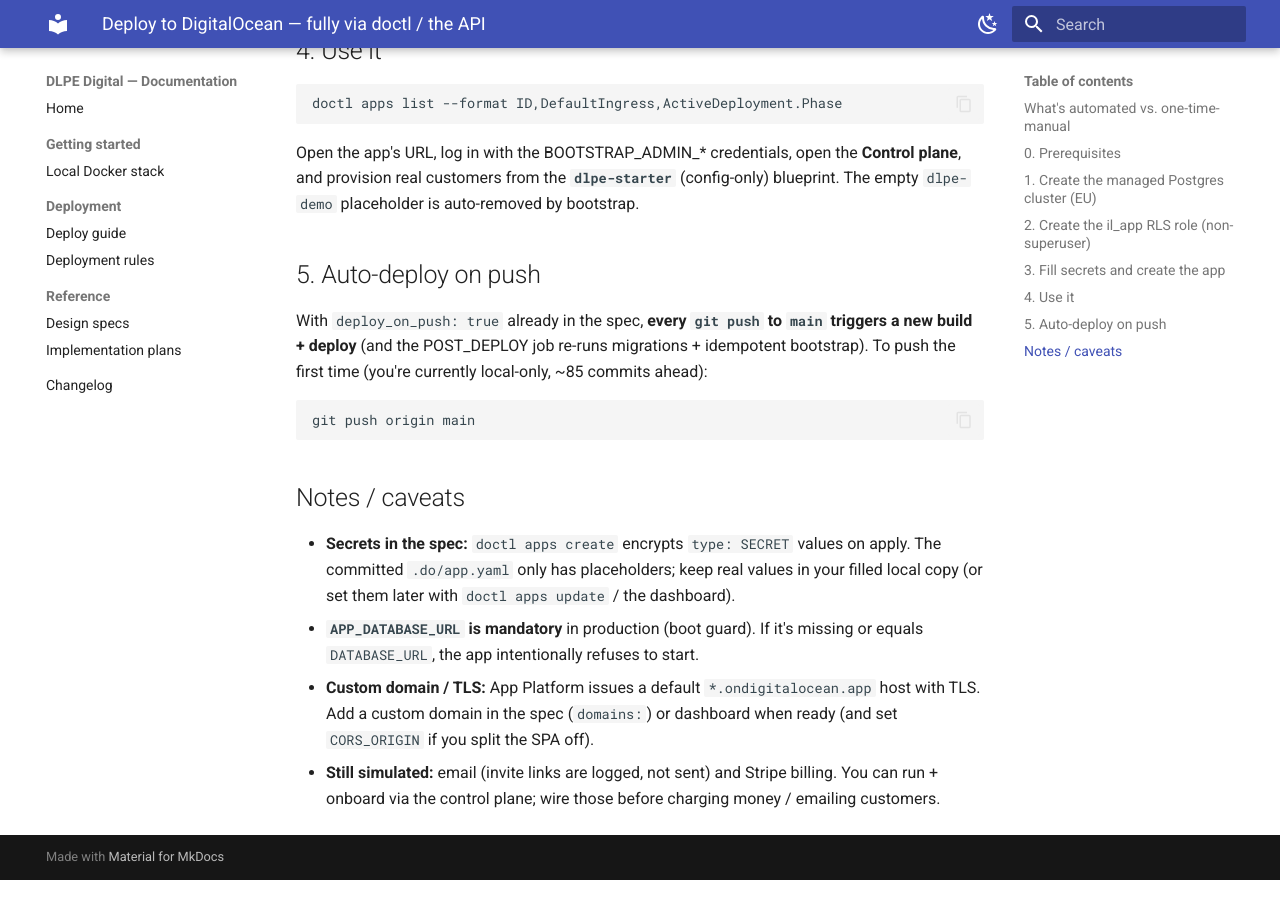
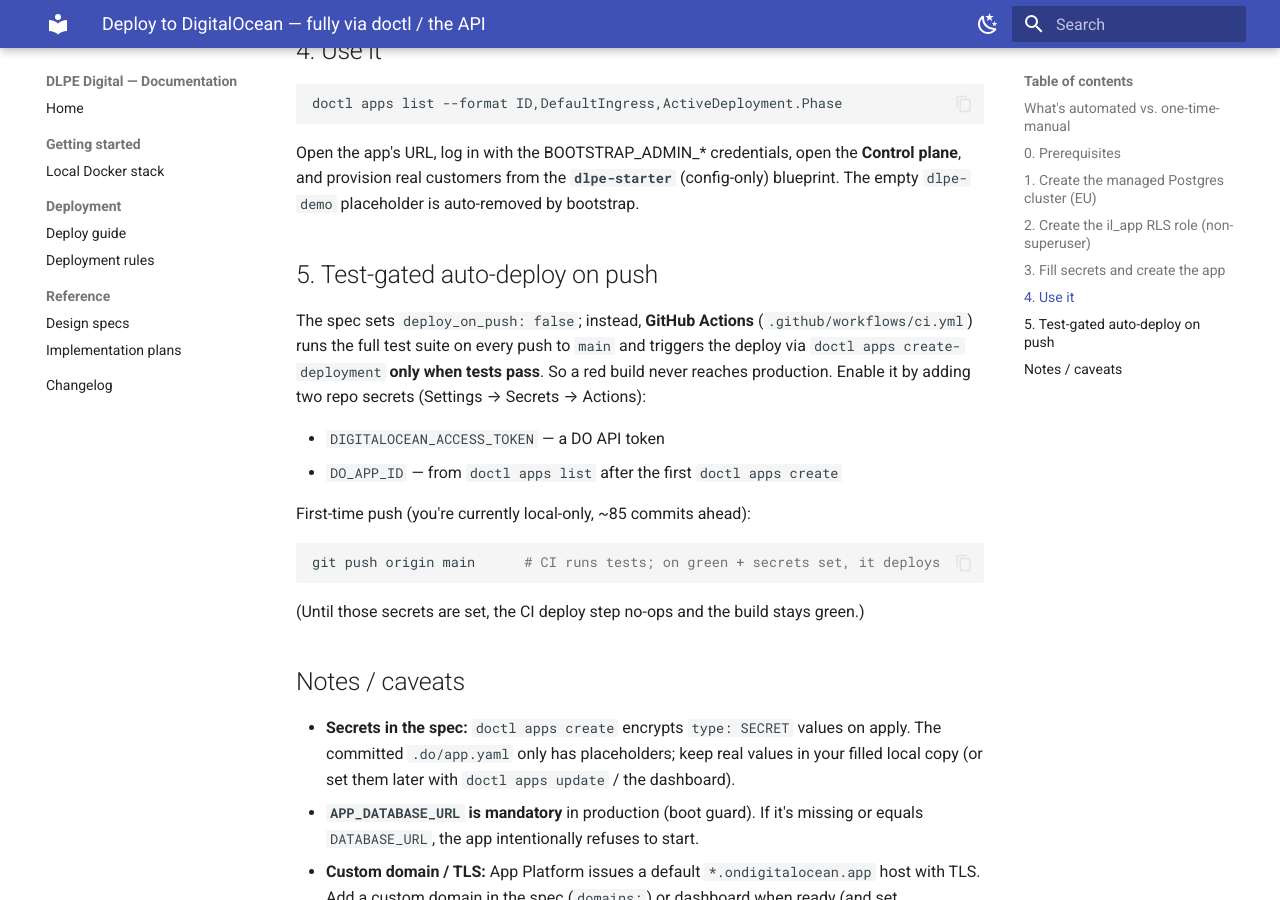
Before and after one commit to DLPE-Group/DLPE-Digital, an MkDocs documentation site: the page built from docs/DEPLOY-DIGITALOCEAN.md, in a window 1280 px wide and 900 px high, scrolled down 1975 px. Built offline with MkDocs 1.6.1 and Material for MkDocs 9.7.7, drawn with Linux system fonts in a browser that asks for light colours.

Commit message:
ci: test-gated deploy — run suite on push, deploy to DO only on green
- .github/workflows/ci.yml: postgres service + npm ci + build + API suite (incl. 32
  isolation tests) + Playwright UI; on main, a deploy job triggers doctl
  apps create-deployment only after tests pass (no-ops until DO secrets are set).
- prepare-db: truncate via direct psql under CI (no il_postgres container on runners).
- .do/app.yaml: deploy_on_push=false so CI is the single, test-gated deploy trigger.

Co-Authored-By: Claude Opus 4.8 <noreply@anthropic.com>

````diff
--- a/docs/DEPLOY-DIGITALOCEAN.md
+++ b/docs/DEPLOY-DIGITALOCEAN.md
@@ -70,13 +70,20 @@ Open the app's URL, log in with the BOOTSTRAP_ADMIN_* credentials, open the **Co
 plane**, and provision real customers from the **`dlpe-starter`** (config-only)
 blueprint. The empty `dlpe-demo` placeholder is auto-removed by bootstrap.
 
-## 5. Auto-deploy on push
-With `deploy_on_push: true` already in the spec, **every `git push` to `main` triggers a
-new build + deploy** (and the POST_DEPLOY job re-runs migrations + idempotent bootstrap).
-To push the first time (you're currently local-only, ~85 commits ahead):
+## 5. Test-gated auto-deploy on push
+The spec sets `deploy_on_push: false`; instead, **GitHub Actions** (`.github/workflows/ci.yml`)
+runs the full test suite on every push to `main` and triggers the deploy via
+`doctl apps create-deployment` **only when tests pass**. So a red build never reaches
+production. Enable it by adding two repo secrets (Settings → Secrets → Actions):
+
+- `DIGITALOCEAN_ACCESS_TOKEN` — a DO API token
+- `DO_APP_ID` — from `doctl apps list` after the first `doctl apps create`
+
+First-time push (you're currently local-only, ~85 commits ahead):
 ```bash
-git push origin main
+git push origin main      # CI runs tests; on green + secrets set, it deploys
 ```
+(Until those secrets are set, the CI deploy step no-ops and the build stays green.)
 
 ## Notes / caveats
 - **Secrets in the spec:** `doctl apps create` encrypts `type: SECRET` values on apply. The committed `.do/app.yaml` only has placeholders; keep real values in your filled local copy (or set them later with `doctl apps update` / the dashboard).
````
Also changed, not shown: docs/changelog.md (+2 -1 lines), 3 other files.
